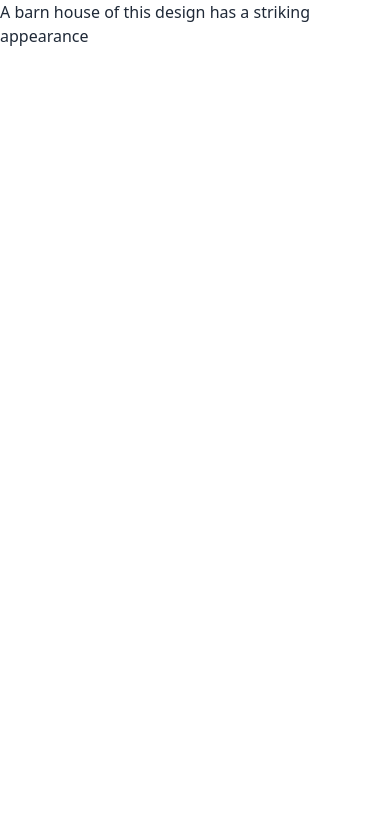
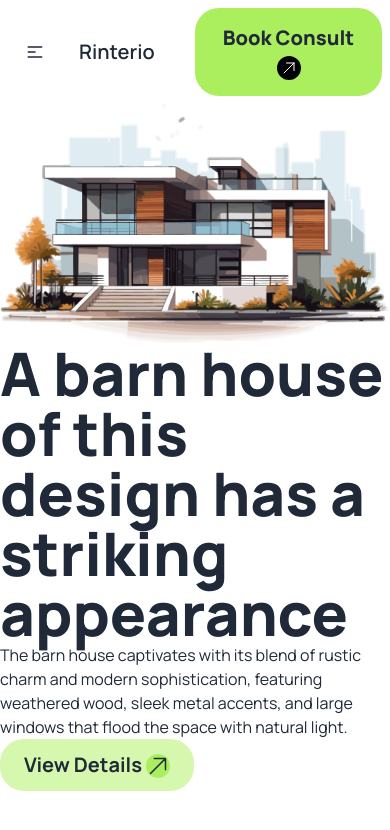
Before and after one commit to shoaibAlam107/my-third-assignment, a plain HTML site: page index.html in a window 390 px wide. Drawn offline with nearby package versions, Linux system fonts and the light colour scheme.

Commit message:
header section and navbar

```diff
--- a/index.html
+++ b/index.html
@@ -4,18 +4,117 @@
     <meta charset="UTF-8">
     <meta name="viewport" content="width=device-width, initial-scale=1.0">
     <title>My Third Assignment</title>
-    <script src="https://cdn.tailwindcss.com"></script>
+    <!-- Google Font -->
+    <link rel="preconnect" href="https://fonts.googleapis.com">
+    <link rel="preconnect" href="https://fonts.gstatic.com" crossorigin>
+    <link href="https://fonts.googleapis.com/css2?family=Manrope:wght@200..800&display=swap" rel="stylesheet">
+
+    <!-- DaisyUi CDN-->
     <link href="https://cdn.jsdelivr.net/npm/daisyui@4.12.10/dist/full.min.css" rel="stylesheet" type="text/css" />
     <script src="https://cdn.tailwindcss.com"></script>
+
+    <!-- tailwind CSS CDN-->
+    <script src="https://cdn.tailwindcss.com"></script>
+    <!-- style -->
+    <style>
+        .Font-manrope{
+            font-family: "Manrope", sans-serif;
+        }
+    </style>
+     <script>
+      tailwind.config = {
+        theme: {
+          extend: {
+            colors: {
+              clifford: '#ABEF5F',
+              'primary-color':'#ABEF5F',
+            }
+          }
+        }
+      }
+    </script>
+
+
+
+
 </head>
-<body>
+<body class="Font-manrope">
+    <!-- Header section -->
     <header>
-        <h1>A barn house of this design has a striking appearance</h1>
+       <!-- Navbar Start -->
+        <nav>
+            <div class="navbar bg-base-100">
+                <div class="navbar-start">
+                  <div class="dropdown">
+                    <div tabindex="0" role="button" class="btn btn-ghost lg:hidden">
+                      <svg
+                        xmlns="http://www.w3.org/2000/svg"
+                        class="h-5 w-5"
+                        fill="none"
+                        viewBox="0 0 24 24"
+                        stroke="currentColor">
+                        <path
+                          stroke-linecap="round"
+                          stroke-linejoin="round"
+                          stroke-width="2"
+                          d="M4 6h16M4 12h8m-8 6h16" />
+                      </svg>
+                    </div>
+                    <ul
+                      tabindex="0"
+                      class="menu menu-sm dropdown-content bg-base-100 rounded-box z-[1] mt-3 w-52 p-2 shadow">
+
+
+                    </ul>
+                  </div>
+                  <a class="btn btn-ghost text-xl">Rinterio</a>
+                </div>
+                <div class="navbar-center hidden lg:flex">
+                  <ul class="menu menu-horizontal px-1">
+                    <li><a>Home</a></li>
+                    <li><a>Services</a></li>
+                    <li><a>Portfolio</a></li>
+                    <li><a>Blogs</a></li>
+                    <li><a>Contact Us</a></li>
+                  </ul>
+
+
+                </div>
+
+
+                <div class="navbar-end">
+                  <button class="bg-[#ABEF5F] px-5 py-4 rounded-3xl text-xl font-extrabold">
+
+                    Book Consult
+                    <svg xmlns="http://www.w3.org/2000/svg" fill="none" viewBox="0 0 24 24" stroke-width="1.5" stroke="currentColor" class="size-6 inline bg-black text-white rounded-full p-1">
+                      <path stroke-linecap="round" stroke-linejoin="round" d="m4.5 19.5 15-15m0 0H8.25m11.25 0v11.25" />
+                    </svg></button>
+
+                </div>
+              </div>
+        </nav>
+        <!-- banner start -->
+        <div>
+          <img src="/assets/banner.png" alt="">
+          <h1 class="text-6xl font-extrabold">A barn house of this design has a <br> striking appearance</h1>
+          <p>The barn house captivates with its blend of rustic charm and modern sophistication, featuring weathered wood, sleek metal accents, and large windows that flood the space with natural light.</p>
+          <button class="bg-primary-color bg-opacity-50 px-6 py-3 rounded-3xl font-bold text-xl">
+            View Details
+            <svg xmlns="http://www.w3.org/2000/svg" fill="none" viewBox="0 0 24 24" stroke-width="1.5" stroke="currentColor" class="size-6 inline bg-[#ABEF5F] rounded-3xl ">
+              <path stroke-linecap="round" stroke-linejoin="round" d="m4.5 19.5 15-15m0 0H8.25m11.25 0v11.25" />
+            </svg>
+          </button>
+
+        </div>
+
+
 
    </header>
+   <!-- Main section -->
    <main>
 
    </main>
+   <!-- Footer section -->
    <footer>
 
    </footer>
```
Also changed, not shown: tailwind.config.js (added, +10 -0 lines).
